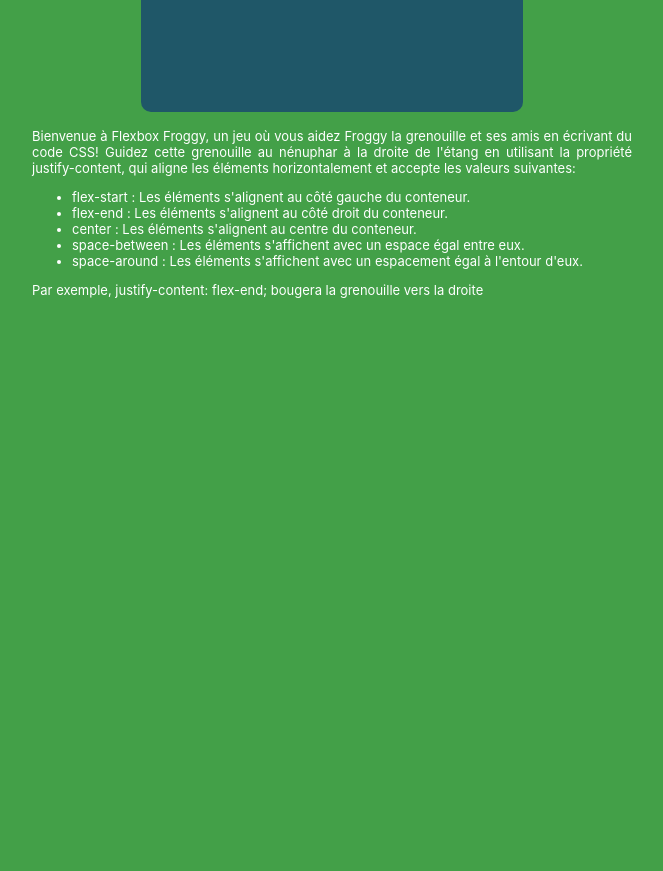
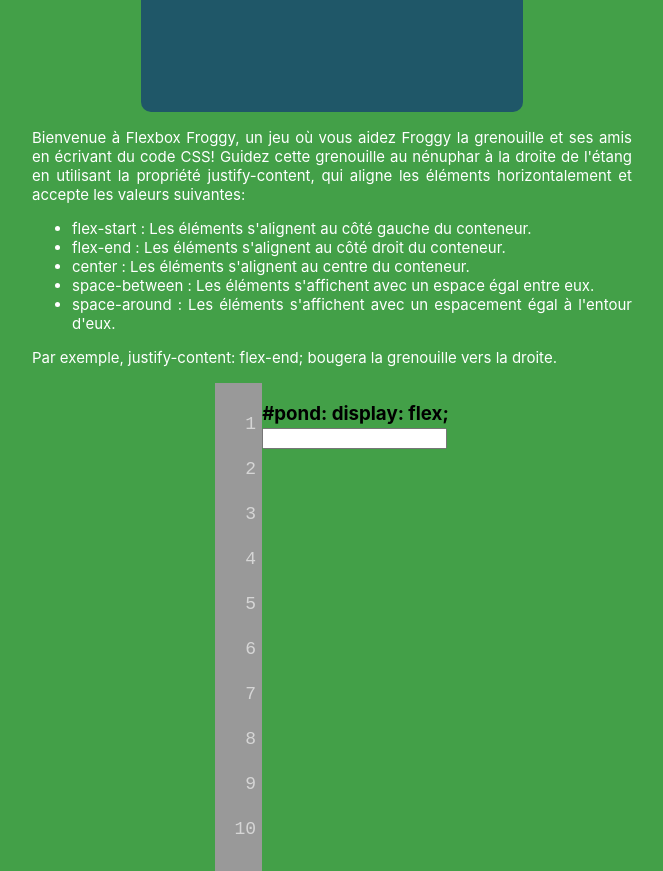
Before and after one commit to paulgast/React-Flexbox-Froggy-Clone, a React (Create React App) app: page / in a window 1280 px wide. Shown: the part 220-1091 px from the top of the page, without its empty margins (308-971 px from the left). Before the commit the page ends 1000 px from the top, so only its background shows below. Built offline with nearby package versions, Linux system fonts and the light colour scheme.

Commit message:
Creation de l'éditeur

```diff
--- a/src/App.css
+++ b/src/App.css
@@ -32,5 +32,24 @@ body {
   color:white;
   width: 600px;
   text-align: justify;
-  font-size: 13px;
+  font-size: 15px;
 }
+
+.lineNumber{
+  background-color: #999999;
+  width: 35px;
+  padding: 10px 6px;
+  text-align: right;
+  font-size: 18px;
+  line-height: 1.5;
+}
+
+.lineNumber p {
+  color: #D5D5D5;
+  font-family:'Source Code Pro', monospace;
+}
+
+.editor {
+  display: flex;
+  flex-direction: row;
+}
--- a/src/App.js
+++ b/src/App.js
@@ -1,13 +1,15 @@
 import './App.css';
 import Pond from "./Components/Pond"
 import Instructions from "./Components/Instructions"
+import Editor from "./Components/Editor/Editor"
 
 function App() {
   return (
     <div className="App">
       <div className="MContainer">
         <Pond className='hello'/>
-        <Instructions text={'Coucou'}/>
+        <Instructions/>
+        <Editor/>
       </div>
     </div>
   );
--- /dev/null
+++ b/src/Components/Editor/Css.js
@@ -0,0 +1,19 @@
+import React from "react"
+
+function Css() {
+    return (
+        <div>
+            <h3>
+                #pond:
+                    display: flex;
+                    <form>
+                        <label>
+                            <input type="text" name="name" />
+                        </label>
+                    </form>
+            </h3>
+        </div>
+    )
+}
+
+export default Css
--- /dev/null
+++ b/src/Components/Editor/Editor.js
@@ -0,0 +1,14 @@
+import React from "react"
+import LineNumber from "./LineNumber"
+import Css from "./Css"
+
+function Editor() {
+    return (
+        <div className='editor'>
+            <LineNumber/>
+            <Css/>
+        </div>
+    )
+}
+
+export default Editor
--- /dev/null
+++ b/src/Components/Editor/LineNumber.js
@@ -0,0 +1,20 @@
+import React from "react"
+
+function LineNumber() {
+    return(
+        <div className="lineNumber">
+            <p>1</p>
+            <p>2</p>
+            <p>3</p>
+            <p>4</p>
+            <p>5</p>
+            <p>6</p>
+            <p>7</p>
+            <p>8</p>
+            <p>9</p>
+            <p>10</p>
+        </div>
+    )
+}
+
+export default LineNumber
--- a/src/Components/Instructions.js
+++ b/src/Components/Instructions.js
@@ -14,7 +14,7 @@ function Instructions() {
                         <li>{"space-between : Les éléments s'affichent avec un espace égal entre eux."}</li>
                         <li>{"space-around : Les éléments s'affichent avec un espacement égal à l'entour d'eux."}</li>
                     </ul>
-                    <p>{"Par exemple, justify-content: flex-end; bougera la grenouille vers la droite"}</p>
+                    <p>{"Par exemple, justify-content: flex-end; bougera la grenouille vers la droite."}</p>
                 </p>
             </div>
         </Text>
--- a/src/Components/Pond.js
+++ b/src/Components/Pond.js
@@ -3,7 +3,7 @@ import React from "react"
 function Pond() {
     return(
         <div className="Pound">
-            <h3>This is the pond</h3>
+            <h3>Voici la mare. Elle devra retourner les grenouilles en fonction du niveau</h3>
         </div>
     )
 }
```
